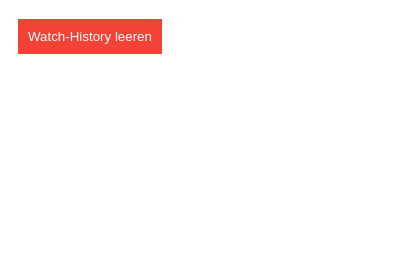
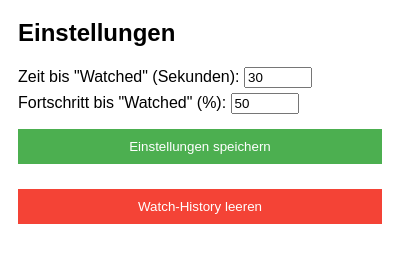
Before and after one commit to Resch-Said/YouTube-Watchmarker, a browser extension: page popup.html in a window 400 px wide. Shown: the part 79-342 px from the top of the page. Drawn offline with Linux system fonts and the light colour scheme.

Commit message:
Allow user to decide when a video is marked as watched

```diff
--- a/popup.html
+++ b/popup.html
@@ -8,6 +8,17 @@
     body {
       font-family: Arial, sans-serif;
       padding: 10px;
+      min-width: 300px;
+    }
+    .settings-group {
+      margin-bottom: 15px;
+    }
+    label {
+      display: block;
+      margin: 5px 0;
+    }
+    input[type="number"] {
+      width: 60px;
     }
     button {
       padding: 10px;
@@ -15,14 +26,36 @@
       color: white;
       border: none;
       cursor: pointer;
+      margin-top: 10px;
+      width: 100%;
     }
     button:hover {
       background-color: #d32f2f;
+    }
+    #saveSettings {
+      background-color: #4CAF50;
+    }
+    #saveSettings:hover {
+      background-color: #45a049;
     }
   </style>
 </head>
 <body>
   <h1>YouTube Watchmarker</h1>
+
+  <div class="settings-group">
+    <h2>Einstellungen</h2>
+    <label>
+      Zeit bis "Watched" (Sekunden):
+      <input type="number" id="watchedTime" min="1" max="600" value="30">
+    </label>
+    <label>
+      Fortschritt bis "Watched" (%):
+      <input type="number" id="watchedProgress" min="1" max="100" value="50">
+    </label>
+    <button id="saveSettings">Einstellungen speichern</button>
+  </div>
+
   <button id="clearWatchHistory">Watch-History leeren</button>
   <script src="popup.js"></script>
 </body>
--- a/popup.js
+++ b/popup.js
@@ -1,7 +1,32 @@
-document.getElementById('clearWatchHistory').addEventListener('click', () => {
-  chrome.runtime.sendMessage({ type: 'CLEAR_WATCH_HISTORY' }, (response) => {
-    if (response.status === 'cleared') {
-      alert('Watch-History wurde geleert.');
+// Lade gespeicherte Einstellungen
+chrome.storage.local.get(["watchedTime", "watchedProgress"], (data) => {
+  document.getElementById("watchedTime").value = data.watchedTime || 30;
+  document.getElementById("watchedProgress").value = data.watchedProgress || 50;
+});
+
+// Speichere Einstellungen
+document.getElementById("saveSettings").addEventListener("click", () => {
+  const watchedTime = parseInt(document.getElementById("watchedTime").value);
+  const watchedProgress = parseInt(
+    document.getElementById("watchedProgress").value
+  );
+
+  chrome.storage.local.set(
+    {
+      watchedTime,
+      watchedProgress,
+    },
+    () => {
+      alert("Einstellungen gespeichert!");
+    }
+  );
+});
+
+// Watch-History leeren
+document.getElementById("clearWatchHistory").addEventListener("click", () => {
+  chrome.runtime.sendMessage({ type: "CLEAR_WATCH_HISTORY" }, (response) => {
+    if (response.status === "cleared") {
+      alert("Watch-History wurde geleert.");
     }
   });
 });
```
Also changed, not shown: content.js (+7 -2 lines).
